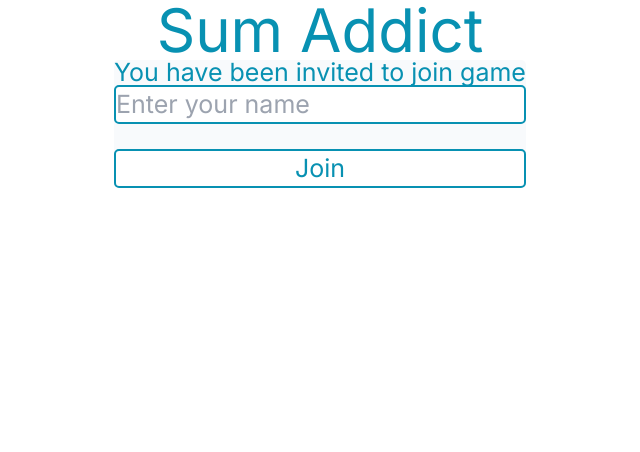
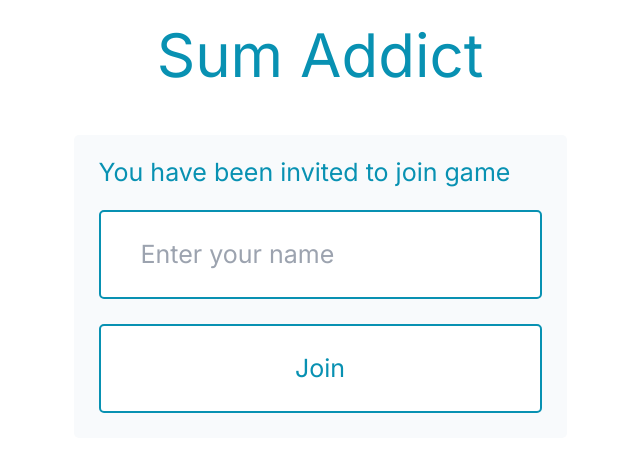
Before and after one commit to singh-taranjeet/boloons-ui, a Next.js app: page /games/sum-addict/join in a window 1280 px wide. Shown: the top 452 px of the page, without its empty margins (320-960 px from the left). Built offline with nearby package versions, Linux system fonts and the light colour scheme; no server answers.

Commit message:
fixed padding and margin css

```diff
--- a/src/app/games/components/Icon/index.tsx
+++ b/src/app/games/components/Icon/index.tsx
@@ -2,6 +2,7 @@ import {
   FontAwesomeIcon,
   FontAwesomeIconProps,
 } from "@fortawesome/react-fontawesome";
+import { flexCenter } from "@/app/lib/style.lib";
 
 interface IconType extends FontAwesomeIconProps {
   className?: string;
@@ -11,7 +12,7 @@ export default function Icon(props: IconType) {
   return (
     <FontAwesomeIcon
       size="lg"
-      className=" f p-square mt-n mt-topNormal p-sq p-square-normal gap-small gap-n flex-center"
+      className={`p-square mt-n mt-topNormal p-sq p-square-normal gap-small gap-n ${flexCenter}`}
       {...props}
     />
   );
--- a/src/app/games/sum-addict/components/Game/index.tsx
+++ b/src/app/games/sum-addict/components/Game/index.tsx
@@ -27,7 +27,7 @@ export function Game(props: GameType) {
       {/* Questions */}
       <NumberGrid currentQuestion={currentQuestion} numbers={numbers} />
       {/* Answers */}
-      <section className={`m-top-normal`}>
+      <section className={`mt-normal`}>
         <BoxGrid
           learningMode={learningMode}
           attempts={attempts}
--- a/src/app/games/sum-addict/components/GameType/index.tsx
+++ b/src/app/games/sum-addict/components/GameType/index.tsx
@@ -7,7 +7,7 @@ import { Card } from "@/app/games/components/Card";
 export function GameType() {
   return (
     <Card
-      className={`flex flex-col justify-center gap-normal md:row md:justify-between m-top-normal w-fit mx-auto`}
+      className={`flex flex-col justify-center gap-normal md:row md:justify-between mt-normal w-fit mx-auto`}
     >
       <Sentence size="normal" className={`text-primary`}>
         How you want to play?
--- a/src/app/games/sum-addict/join/page.tsx
+++ b/src/app/games/sum-addict/join/page.tsx
@@ -6,6 +6,7 @@ import { Card } from "../../components/Card";
 import { TextInput } from "../../components/TextInput";
 import { Sentence } from "../../components/Sentence";
 import { useSearchParams } from "next/navigation";
+import { flexCenter } from "@/app/lib/style.lib";
 
 export default function Page() {
   const params = useSearchParams();
@@ -33,11 +34,11 @@ export default function Page() {
   }
 
   return (
-    <Card className={`flex-center m-top-large`}>
+    <Card className={`${flexCenter} text-primary mt-large`}>
       <Sentence>You have been invited to join game {gameId}</Sentence>
 
-      <section className={`m-top-normal`}>
-        <div className={`flex-center`}>
+      <section className={`mt-normal`}>
+        <div className={`${flexCenter}`}>
           <TextInput
             type="text"
             name="Player name"
--- a/src/app/games/sum-addict/page.tsx
+++ b/src/app/games/sum-addict/page.tsx
@@ -9,7 +9,7 @@ function HowToPlayDescription(props: { className: string }) {
   }
   return (
     <section className={`hidden ${props.className}`}>
-      <Sentence className={`m-top-normal text-center`} size="large">
+      <Sentence className={`mt-normal text-center`} size="large">
         Select upto 3 number which sum up equal to the indicated number
       </Sentence>
       <GameType />
--- a/src/app/games/sum-addict/play/components/Controls/index.tsx
+++ b/src/app/games/sum-addict/play/components/Controls/index.tsx
@@ -1,5 +1,5 @@
 import { Button } from "@/app/games/components/Button";
-
+import { flexCenter } from "@/app/lib/style.lib";
 export function Controls(props: {
   onClick(): void;
   gameInProgress: boolean;
@@ -11,7 +11,7 @@ export function Controls(props: {
   }
 
   return (
-    <div className={`m-top-large flex-center`}>
+    <div className={`mt-large ${flexCenter}`}>
       <Button onClick={onClick} className="w-fit mx-auto">
         Restart
       </Button>
--- a/src/app/games/sum-addict/play/components/ScoreAndTimer/index.tsx
+++ b/src/app/games/sum-addict/play/components/ScoreAndTimer/index.tsx
@@ -1,6 +1,6 @@
 import { Sentence } from "@/app/games/components/Sentence";
 import Image from "next/image";
-
+import { flexCenter } from "@/app/lib/style.lib";
 interface InfoType {
   score: number;
   timer: number;
@@ -10,7 +10,7 @@ export function ScoreAndTimer(props: InfoType) {
   const { score, timer } = props;
 
   return (
-    <section className={`flex-center m-top-large md:m-0`}>
+    <section className={`${flexCenter} mt-large md:m-0`}>
       {/* Timer image */}
       <div className="flex justify-center">
         <Image
@@ -21,7 +21,7 @@ export function ScoreAndTimer(props: InfoType) {
           loading="lazy"
         />
       </div>
-      <div className={`flex justify-center m-top-normal gap-normal`}>
+      <div className={`flex justify-center mt-normal gap-normal`}>
         {/* Score */}
         <div className="flex flex-col justify-between text-emerald-600">
           <Sentence size="large" className="text-center">
--- a/src/app/games/sum-addict/play/page.tsx
+++ b/src/app/games/sum-addict/play/page.tsx
@@ -149,7 +149,7 @@ export default function Page() {
       </section>
 
       {/* Game section */}
-      <div className="m-top-normal">
+      <div className="mt-normal">
         <Game
           currentQuestion={currentQuestion}
           numbers={data.map((item) => item.sum)}
--- /dev/null
+++ b/src/app/lib/style.lib.ts
@@ -0,0 +1 @@
+export const flexCenter = "flex flex-col justify-center";
--- a/tailwind.config.js
+++ b/tailwind.config.js
@@ -19,15 +19,9 @@ module.exports = {
         blue: "#3b82f6", // blue-500
       },
       padding: {
-        "square-normal": {
-          padding: "1.25rem", // => 20px
-        },
-        "square-large": {
-          padding: "2.5rem", // => 40px
-        },
-        "rectangle-normal": {
-          padding: "1.25rem 2rem",
-        },
+        "square-normal": "1.25rem", // => 20px,
+        "square-large": "2.5rem", // => 40px,
+        "rectangle-normal": "1.25rem 2rem",
       },
       fontSize: {
         small: "1rem", // 16px
@@ -37,12 +31,8 @@ module.exports = {
         "extra-very-large": "4.5rem", // => 72px
       },
       margin: {
-        "top-large": {
-          "margin-top": "2.5rem", // => 40px
-        },
-        "top-normal": {
-          "margin-top": "1.25rem", // => 20px
-        },
+        normal: "1.25rem", // => 20px
+        large: "2.5rem", // => 40px
       },
       gap: {
         small: "0.75rem", // => 12px
```
Also changed, not shown: src/app/games/sum-addict/create/page.tsx (+10 -9 lines).
